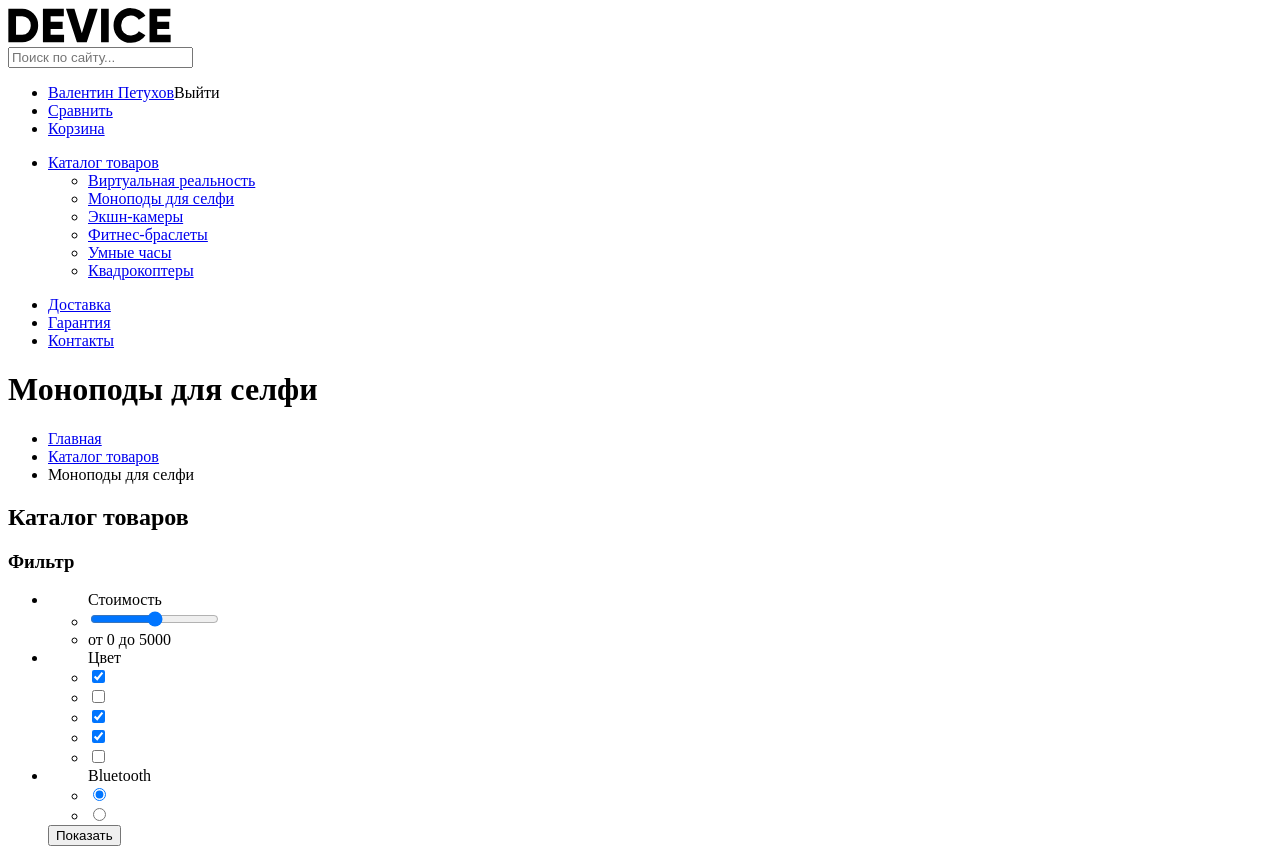
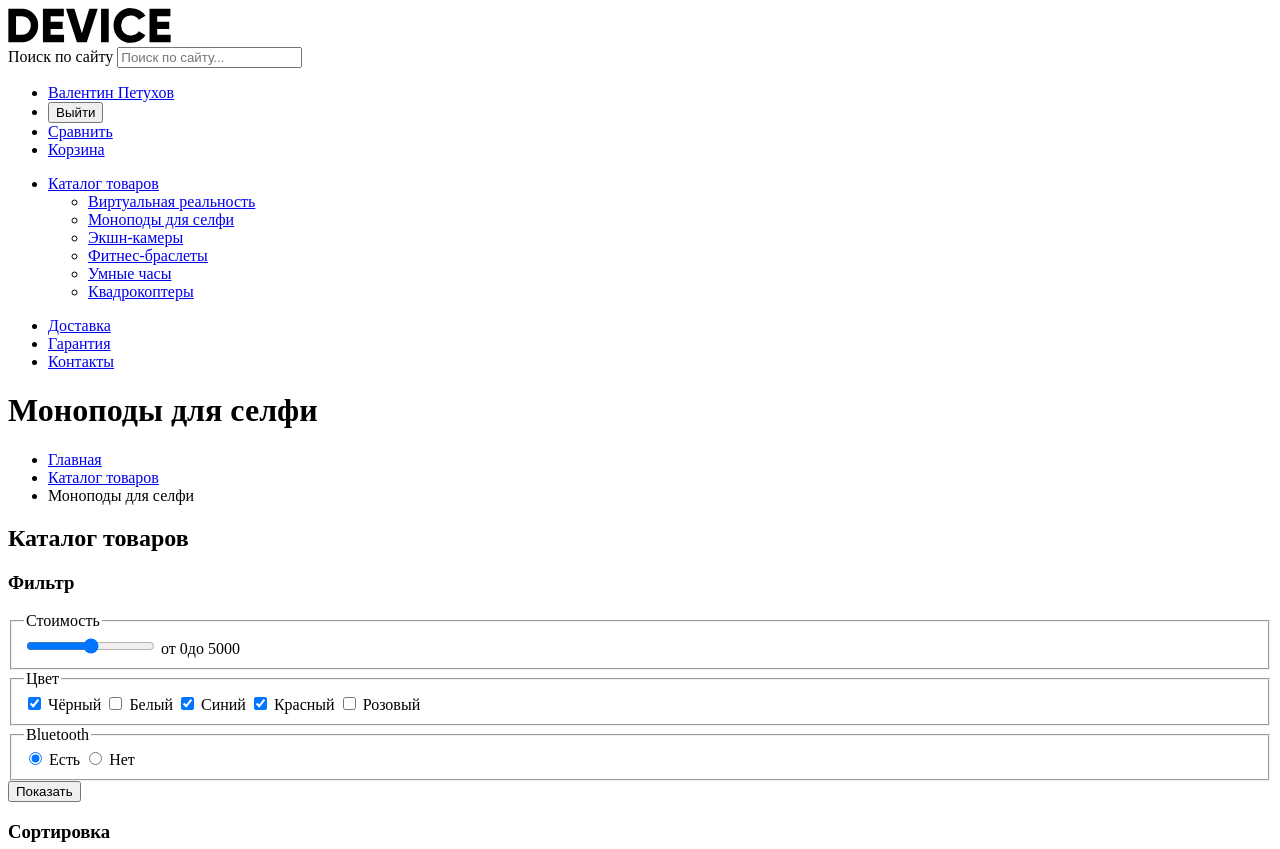
Before and after one commit to Vika612/1282725-device-27, a plain HTML site: page inner.html in a window 1280 px wide. Shown: the top 849 px of the page. Drawn offline with Linux system fonts and the light colour scheme.

Commit message:
личный проект: продолжаем подготовку графики

```diff
--- a/inner.html
+++ b/inner.html
@@ -7,22 +7,24 @@
 
 <body>
   <header class="page-header">
-    <nav class="menu-header">
+    <nav class="site-navigation">
       <a class="logo" href="index.html">
-        <img src="img/logo-device.svg" width="163" height="35" alt="логотип компании Девайс">
+        <img src="img/logo-device.svg" width="163" height="35" alt="Логотип компании Девайс">
       </a>
 
       <form action="https://echo.htmlacademy.ru" method="post">
+        <label class="visually-hidden" for="search">Поиск по сайту</label>
         <input type="search" name="search" placeholder="Поиск по сайту...">
       </form>
 
-      <ul class="add">
-        <li><a href="login.html">Валентин Петухов</a>Выйти</li>
+      <ul class="user-navigation">
+        <li><a href="login.html">Валентин Петухов</a></li>
+        <li><button type="button">Выйти</button></li>
         <li><a href="#">Сравнить</a></li>
         <li><a href="#">Корзина</a></li>
       </ul>
 
-      <ul class="menu-catalog">
+      <ul class="catalog-navigation">
         <li><a href="#">Каталог товаров</a></li>
           <ul>
             <li><a href="inner-1.html">Виртуальная реальность</a></li>
@@ -34,7 +36,7 @@
           </ul>
       </ul>
 
-      <ul class="navigation">
+      <ul class="service-navigation">
         <li><a href="delivery.html">Доставка</a></li>
         <li><a href="warranty.html">Гарантия</a></li>
         <li><a href="contacts.html">Контакты</a></li>
@@ -54,67 +56,52 @@
     <section class="catalog">
       <h2 class="visually-hidden">Каталог товаров</h2>
 
-      <section class="filter">                 <!--формы сдам в следующем разделе-->
+      <section class="filter">
         <h3 class="filter-title">Фильтр</h3>
-        <ul class="filter-back">
-          <li class="price">
-            <ul>Стоимость
-              <li>
-                <input type="range" name="price" min="0" max="2" step="1" value="1">
-              </li>
-              <li>
-                <span>от 0</span>
-                <span>до 5000</span>
-              </li>
-            </ul>
-          </li>
 
-          <li class="color">
-            <ul>Цвет
-              <li>
-                <input type="checkbox" name="black" value="Черный" checked>
-              </li>
-              <li>
-                <input type="checkbox" name="white" value="Белый">
-              </li>
-              <li>
-                <input type="checkbox" name="blue" value="Синий" checked>
-              </li>
-              <li>
-                <input type="checkbox" name="red" value="Красный" checked>
-              </li>
-              <li>
-                <input type="checkbox" name="pink" value="Розовый">
-              </li>
-            </ul>
-          </li>
+        <form action="https://echo.htmlacademy.ru" method="post">
+          <fieldset class="filter-price">
+            <legend>Стоимость</legend>
+            <input id="price" type="range" name="price" min="0" max="2" step="1" value="1">
+            <label for="price"><span>от 0</span><span>до 5000</span></label>
+          </fieldset>
 
-          <li class="Bluetooth">
-            <ul>Bluetooth
-              <li>
-                <input type="radio" name="bluetooth" value="Есть" checked >
-              </li>
-              <li>
-                <input type="radio" name="bluetooth" value="Нет">
-              </li>
-            </ul>
-          </li>
+          <fieldset class="filter-color">
+            <legend>Цвет</legend>
+              <input id="black" type="checkbox" name="black" checked>
+              <label for="black">Чёрный</label>
+
+              <input id="white" type="checkbox" name="white">
+              <label for="white">Белый</label>
+
+              <input id="blue" type="checkbox" name="blue" checked>
+              <label for="blue">Синий</label>
+
+              <input id="red" type="checkbox" name="red" checked>
+              <label for="red">Красный</label>
+
+              <input id="pink" type="checkbox" name="pink">
+              <label for="pink">Розовый</label>
+          </fieldset>
+
+          <fieldset class="Bluetooth">
+            <legend>Bluetooth</legend>
+              <input id="yes" type="radio" name="bluetooth" checked >
+              <label for="yes">Есть</label>
+
+              <input id="no" type="radio" name="bluetooth">
+              <label for="no">Нет</label>
+          </fieldset>
           <button type="submit">Показать</button>
-        </ul>
+        </form>
       </section>
 
       <section class="items">
         <h3 class="items-title">Сортировка</h3>
         <ul class="sort-back">
-          <li>
-            <button type="button">По цене</button>
-          </li>
-          <li>
-            <button type="button">По типу</button>
-          </li>
-          <li>
-            <button type="button">По популярности</button>
-          </li>
+          <li><button type="button">По цене</button></li>
+          <li><button type="button">По типу</button></li>
+          <li><button type="button">По популярности</button></li>
           <li>
             <button class="up" type="button">Стрелка вверх</button>
             <button class="down" type="button">Стрелка вниз</button>
@@ -123,11 +110,9 @@
 
         <ul class="item">
           <li class="item-1">
-            <img src="img/item-1-jpg.jpg" width="360" height="380" aria-hidden="true" alt="Любительская селфи-палка">
+            <img src="img/shop-item-1.jpg" width="360" height="380" aria-hidden="true" alt="Любительская селфи-палка">
             <div class="item-box">
-              <h3>
-                <a href="#">Любительская селфи-палка</a>
-              </h3>
+              <h3><a href="#">Любительская селфи-палка</a></h3>
               <span>500 руб.</span>
             </div>
             <div class="item-hover">
@@ -137,11 +122,9 @@
           </li>
 
           <li class="item-2">
-            <img src="img/item-2-jpg.jpg" width="360" height="380" aria-hidden="true" alt="Профессиональная селфи-палка">
+            <img src="img/shop-item-2.jpg" width="360" height="380" aria-hidden="true" alt="Профессиональная селфи-палка">
             <div class="item-box">
-              <h3>
-                <a href="#">Профессиональная селфи-палка</a>
-              </h3>
+              <h3><a href="#">Профессиональная селфи-палка</a></h3>
               <span>1 500 руб.</span>
             </div>
             <div class="item-hover">
@@ -151,11 +134,9 @@
           </li>
 
           <li class="item-3">
-            <img src="img/item-3-jpg.jpg" width="360" height="380" aria-hidden="true" alt="Непотопляемая селфи-палка">
+            <img src="img/shop-item-3.jpg" width="360" height="380" aria-hidden="true" alt="Непотопляемая селфи-палка">
             <div class="item-box">
-              <h3>
-                <a href="#">Непотопляемая селфи-палка</a>
-              </h3>
+              <h3><a href="#">Непотопляемая селфи-палка</a></h3>
               <span>2 500 руб.</span>
             </div>
             <div class="item-hover">
@@ -165,11 +146,9 @@
           </li>
 
           <li class="item-4">
-            <img src="img/item-4-jpg.jpg" width="360" height="380" aria-hidden="true" alt="Селфи-палка «Следуй за мной»">
+            <img src="img/shop-item-4.jpg" width="360" height="380" aria-hidden="true" alt="Селфи-палка «Следуй за мной»">
             <div class="item-box">
-              <h3>
-                <a href="#">Селфи-палка «Следуй за мной»</a>
-              </h3>
+              <h3><a href="#">Селфи-палка «Следуй за мной»</a></h3>
               <span>4 900 руб.</span>
             </div>
             <div class="item-hover">
@@ -195,11 +174,12 @@
 
   <footer class="page-footer">
     <a class="logo" href="index.html">
-      <img src="img/logo-device.svg" width="163" height="35" alt="логотип компании Девайс">
+      <img src="img/logo-device.svg" width="163" height="35" alt="Логотип компании Девайс">
     </a>
 
-    <ul class="add">
-       <li><a href="login.html">Валентин Петухов</a>Выйти</li>
+    <ul class="user-navigation">
+      <li><a href="login.html">Валентин Петухов</a></li>
+      <li><button type="button">Выйти</button></li>
       <li><a href="#">Сравнить</a></li>
       <li><a href="#">Корзина</a></li>
     </ul>
@@ -208,7 +188,7 @@
       г.Москва, ул.Строителей, 15
     </p>
 
-    <ul class="menu-footer">
+    <ul class="service-navigation">
       <li><a href="delivery.html">Доставка</a></li>
       <li><a href="warranty.html">Гарантия</a></li>
       <li><a href="contacts.html">Контакты</a></li>
@@ -219,21 +199,9 @@
     </p>
 
     <ul class="social">
-      <li>
-        <a href="#">
-          <img src="img/fb.svg" width="32" height="32" alt="Фейсбук">
-        </a>
-      </li>
-      <li>
-        <a href="#">
-          <img src="img/instagram.svg" width="32" height="32" alt="Инстаграм">
-        </a>
-      </li>
-      <li>
-        <a href="#">
-          <img src="img/twitter.svg" width="32" height="32" alt="Твиттер">
-        </a>
-      </li>
+      <li><a href="#"><img src="img/fb.svg" width="32" height="32" alt="Фейсбук"></a></li>
+      <li><a href="#"><img src="img/instagram.svg" width="32" height="32" alt="Инстаграм"></a></li>
+      <li><a href="#"><img src="img/twitter.svg" width="32" height="32" alt="Твиттер"></a></li>
     </ul>
 
     <a href="https://htmlacademy.ru/intensive/htmlcss">
```
Also changed, not shown: index.html (+22 -36 lines), img/'=].svg (deleted), img/map-big.png (renamed from img/map-big-jpg.png), img/map.png (renamed from img/map-jpg.png), img/shop-item-1.jpg (renamed from img/item-1-jpg.jpg), img/shop-item-2.jpg (renamed from img/item-2-jpg.jpg), img/shop-item-3.jpg (renamed from img/item-3-jpg.jpg), img/shop-item-4.jpg (renamed from img/item-4-jpg.jpg), img/slider-1.png (renamed from img/slider-1-png.png), img/slider-2.png (renamed from img/slider-2-png.png), img/slider-3.png (renamed from img/slider-3-png.png).
